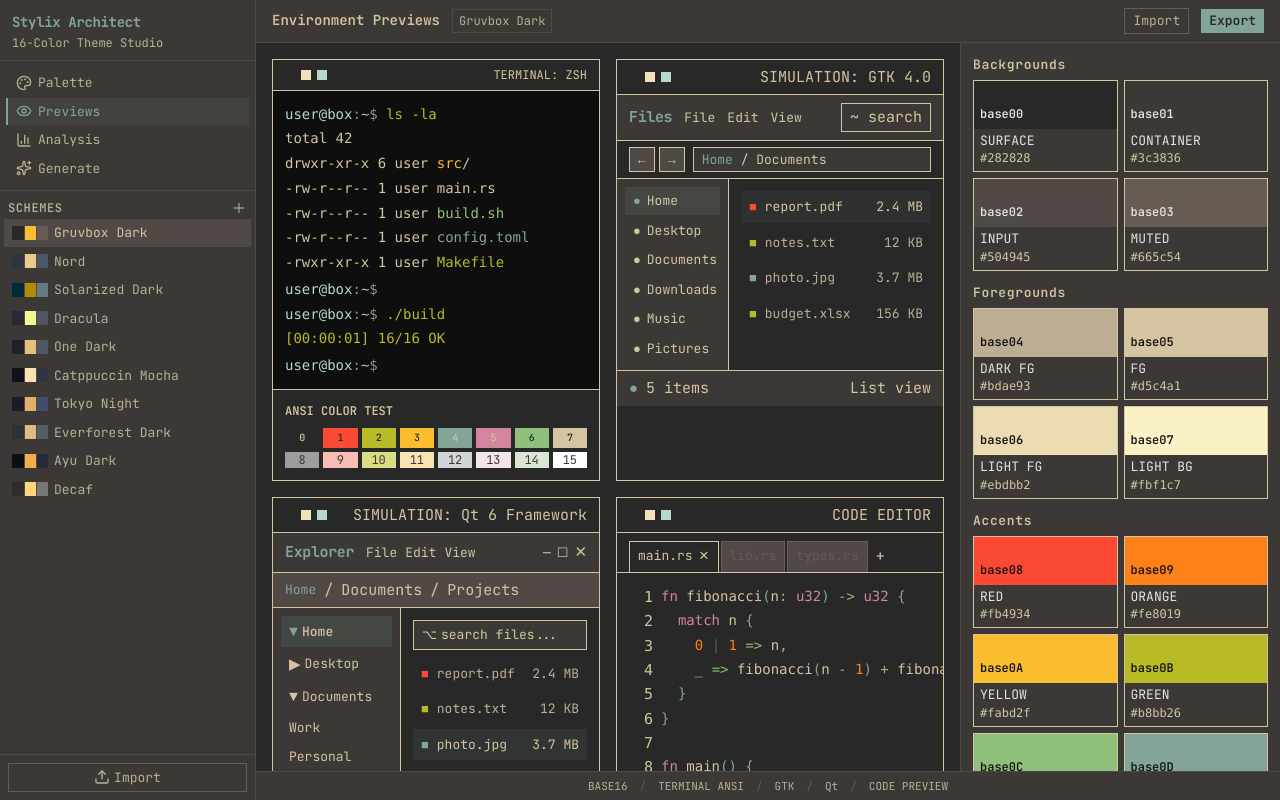
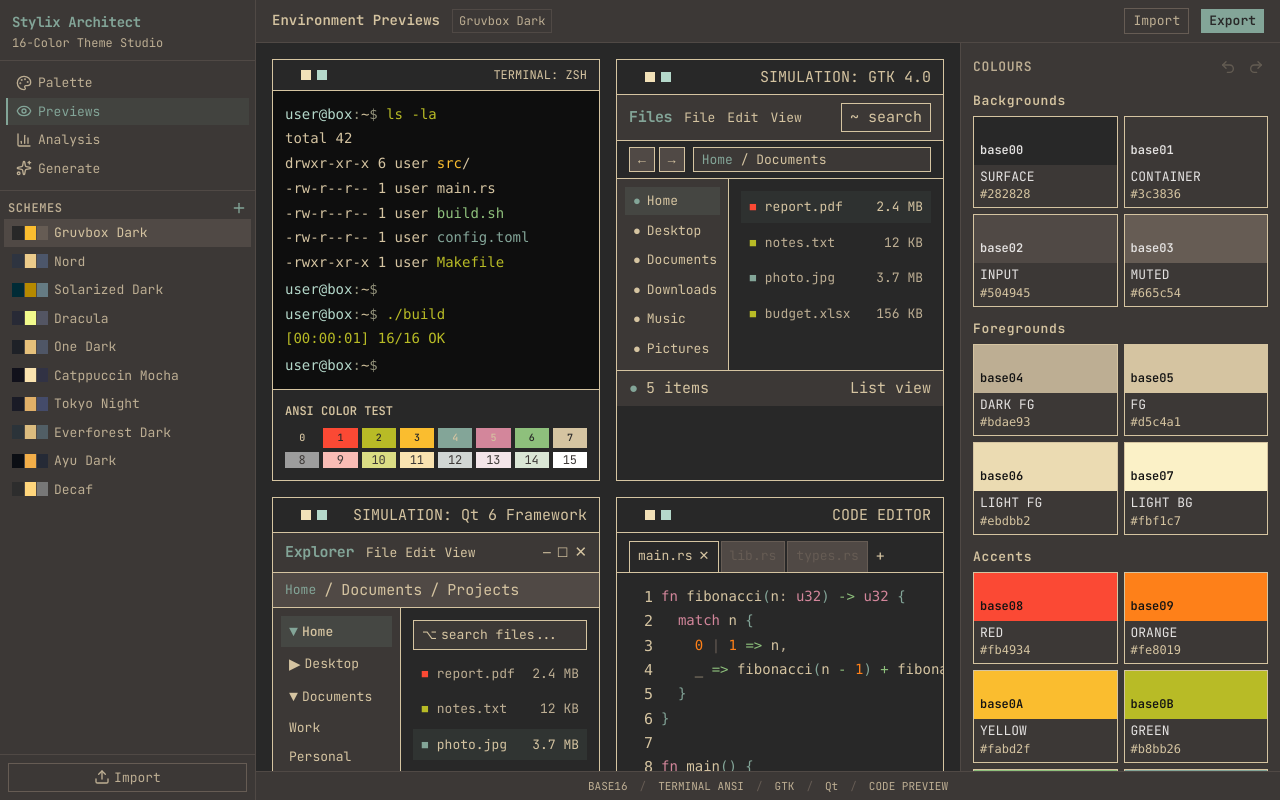
Before and after one commit to daniedu/16ceditor, a Next.js app: page / in a window 1280 px wide. Built offline with nearby package versions, Linux system fonts and the light colour scheme.

Commit message:
add undo/redo history, saturation badges, eyedropper picker from source image

```diff
--- a/src/app/components/ColorEditor.tsx
+++ b/src/app/components/ColorEditor.tsx
@@ -4,32 +4,63 @@ import { useState, useRef, useEffect } from "react";
 import { HexColorPicker } from "react-colorful";
 import { ColorScheme, BaseKey, HexColor } from "@/src/lib/types";
 import { BASE_KEYS, SWATCH_LABELS, SWATCH_GROUPS } from "@/src/lib/presets";
-import { hexToHsl, hslToHex, contrastRatio, wcagLevel } from "@/src/lib/color";
+import { hexToHsl, contrastRatio, wcagLevel } from "@/src/lib/color";
+import { Undo2, Redo2, Pipette } from "lucide-react";
 
 function luminance(hex: string): number {
-  const hsl = hexToHsl(hex);
-  return hsl.l;
-}
-
-function autoFixSaturation(hex: string): string {
-  const hsl = hexToHsl(hex);
-  const targetL = hsl.l > 50 ? Math.min(hsl.l, 70) : Math.min(hsl.l, 55);
-  const targetS = Math.min(hsl.s, 75);
-  return hslToHex(hsl.h, targetS, targetL);
+  return hexToHsl(hex).l;
 }
 
 export default function ColorEditor({
   scheme,
   onChange,
+  canUndo,
+  canRedo,
+  onUndo,
+  onRedo,
+  pickerTarget,
+  onPickerTargetChange,
 }: {
   scheme: ColorScheme;
   onChange: (s: ColorScheme) => void;
+  canUndo?: boolean;
+  canRedo?: boolean;
+  onUndo?: () => void;
+  onRedo?: () => void;
+  pickerTarget?: BaseKey | null;
+  onPickerTargetChange?: (k: BaseKey | null) => void;
 }) {
   const set = (k: BaseKey, v: HexColor) => onChange({ ...scheme, [k]: v });
   const [openPicker, setOpenPicker] = useState<BaseKey | null>(null);
 
   return (
     <div className="space-y-3">
+      <div className="flex items-center justify-between">
+        <div className="text-[13px] font-semibold tracking-wider" style={{ color: scheme.base04 }}>
+          COLOURS
+        </div>
+        <div className="flex items-center gap-1">
+          <button
+            onClick={onUndo}
+            disabled={!canUndo}
+            className="p-1 transition-opacity disabled:opacity-30"
+            style={{ color: scheme.base04 }}
+            title="Undo"
+          >
+            <Undo2 className="w-4 h-4" />
+          </button>
+          <button
+            onClick={onRedo}
+            disabled={!canRedo}
+            className="p-1 transition-opacity disabled:opacity-30"
+            style={{ color: scheme.base04 }}
+            title="Redo"
+          >
+            <Redo2 className="w-4 h-4" />
+          </button>
+        </div>
+      </div>
+
       {SWATCH_GROUPS.map((group) => (
         <div key={group.label}>
           <div className="text-[13px] font-semibold tracking-wider text-outline mb-1.5">{group.label}</div>
@@ -38,6 +69,7 @@ export default function ColorEditor({
               const hex = scheme[key];
               const lum = luminance(hex);
               const textColor = lum > 40 ? "#131313" : "#e4e2e1";
+              const isPicking = pickerTarget === key;
               return (
                 <SwatchCard
                   key={key}
@@ -46,9 +78,10 @@ export default function ColorEditor({
                   semantic={SWATCH_LABELS[key]}
                   textColor={textColor}
                   isOpen={openPicker === key}
+                  isPicking={isPicking}
                   onToggle={() => setOpenPicker(openPicker === key ? null : key)}
                   onChange={(c) => set(key, c)}
-                  onFix={() => set(key, autoFixSaturation(hex))}
+                  onPick={() => onPickerTargetChange?.(isPicking ? null : key)}
                 />
               );
             })}
@@ -92,9 +125,6 @@ export default function ColorEditor({
                 <span className="px-1 py-0.5 text-[10px]" style={{ color: c, border: `1px solid ${c}`, background: `${c}15` }}>
                   {level === "AAA" ? "AAA" : level === "AA" ? "AA" : "FAIL"}
                 </span>
-                {level === "fail" && (
-                  <span className="ml-auto" style={{ color: scheme.base08, fontSize: "10px" }}>ADJUST</span>
-                )}
               </div>
             );
           })}
@@ -104,12 +134,20 @@ export default function ColorEditor({
   );
 }
 
+function satLevel(hex: string): { pct: number; level: "low" | "mid" | "high" } {
+  const s = hexToHsl(hex).s;
+  return {
+    pct: Math.round(s),
+    level: s <= 40 ? "low" : s <= 70 ? "mid" : "high",
+  };
+}
+
 function SwatchCard({
-  hex, label, semantic, textColor, isOpen, onToggle, onChange, onFix,
+  hex, label, semantic, textColor, isOpen, isPicking, onToggle, onChange, onPick,
 }: {
   hex: string; label: string; semantic: string; textColor: string;
-  isOpen: boolean; onToggle: () => void; onChange: (c: string) => void;
-  onFix: () => void;
+  isOpen: boolean; isPicking: boolean; onToggle: () => void; onChange: (c: string) => void;
+  onPick: () => void;
 }) {
   const ref = useRef<HTMLDivElement>(null);
   const [inputHex, setInputHex] = useState(hex);
@@ -128,11 +166,19 @@ function SwatchCard({
     return () => document.removeEventListener("mousedown", handler);
   }, [isOpen, onToggle]);
 
+  const sat = satLevel(hex);
+  const satColor = sat.level === "low" ? "#a6e3a1" : sat.level === "mid" ? "#f9e2af" : "#f38ba8";
+
   return (
-    <div ref={ref} className="relative group">
+    <div
+      ref={ref}
+      className="relative group"
+      style={isPicking ? { outline: `2px solid ${satColor}`, outlineOffset: 1, borderRadius: 4 } : undefined}
+    >
       <button
         onClick={onToggle}
         className="w-full cursor-pointer text-left border border-surface-high hover:border-outline-variant transition-all"
+        style={{ borderColor: isPicking ? satColor : undefined }}
       >
         <div
           className="h-12 flex items-end p-1.5"
@@ -148,12 +194,27 @@ function SwatchCard({
         </div>
       </button>
 
-      <button
-        onClick={(e) => { e.stopPropagation(); onFix(); }}
-        className="absolute top-1 right-1 px-1.5 py-0.5 text-[13px] bg-[#131313]/80 text-primary opacity-0 group-hover:opacity-100 transition-opacity"
-      >
-        FIX SAT
-      </button>
+      <div className="absolute top-1 right-1 flex items-center gap-0.5 opacity-0 group-hover:opacity-100 transition-opacity">
+        <span
+          className="flex items-center gap-0.5 px-1 py-0.5 text-[10px] font-semibold"
+          style={{ background: "#131313cc", color: satColor }}
+          title={`Saturation: ${sat.pct}%`}
+        >
+          <span className="w-1.5 h-1.5 rounded-full" style={{ background: satColor }} />
+          S{sat.pct}
+        </span>
+        <button
+          onClick={(e) => { e.stopPropagation(); onPick(); }}
+          className="p-1"
+          style={{
+            background: isPicking ? `${satColor}33` : "#131313cc",
+            color: satColor,
+          }}
+          title="Pick from source image"
+        >
+          <Pipette className="w-3 h-3" />
+        </button>
+      </div>
 
       {isOpen && (
         <div className="absolute top-full left-0 z-50 mt-1 bg-surface border border-surface-high p-2 shadow-lg">
--- a/src/app/page.tsx
+++ b/src/app/page.tsx
@@ -1,9 +1,11 @@
 "use client";
 
 import { useState, useCallback, useRef } from "react";
-import { ColorScheme, ViewTab } from "@/src/lib/types";
+import { ColorScheme, ViewTab, BaseKey } from "@/src/lib/types";
 import { presets, createEmptyScheme } from "@/src/lib/presets";
 import { usePersistedSchemes } from "@/src/lib/usePersistedSchemes";
+import { useUndoRedo } from "@/src/lib/useUndoRedo";
+import { pickColorFromImage } from "@/src/lib/color";
 import Sidebar from "./components/Sidebar";
 import ColorEditor from "./components/ColorEditor";
 import ContrastPanel from "./components/ContrastPanel";
@@ -13,6 +15,7 @@ import QtPreview from "./components/QtPreview";
 import CodePreview from "./components/CodePreview";
 import GeneratePanel from "./components/GeneratePanel";
 import ImportExport from "./components/ImportExport";
+import { Pipette } from "lucide-react";
 
 function nextSlug(schemes: ColorScheme[]): string {
   return `custom-${schemes.length + 1}`;
@@ -23,7 +26,10 @@ export default function Home() {
   const [activeSlug, setActiveSlug] = useState(presets[0].slug || "gruvbox-dark");
   const [activeTab, setActiveTab] = useState<ViewTab>("previews");
   const [modalMode, setModalMode] = useState<"import" | "export" | null>(null);
+  const [pickerTarget, setPickerTarget] = useState<BaseKey | null>(null);
   const mainRef = useRef<HTMLDivElement>(null);
+
+  const undoRedo = useUndoRedo<ColorScheme>();
 
   const FALLBACK_SCHEME = presets[0] || createEmptyScheme("Fallback");
   const activeScheme = schemes.find((s) => s.slug === activeSlug) || schemes[0] || FALLBACK_SCHEME;
@@ -31,11 +37,38 @@ export default function Home() {
   const handleSelect = useCallback((s: ColorScheme) => {
     setActiveSlug(s.slug || FALLBACK_SCHEME.slug || "");
     if (mainRef.current) mainRef.current.scrollTop = 0;
-  }, []);
+    setPickerTarget(null);
+    undoRedo.check(s.slug || "");
+  }, [undoRedo]);
 
   const handleChange = useCallback((updated: ColorScheme) => {
-    setSchemes((prev) => prev.map((s) => (s.slug === updated.slug ? updated : s)));
-  }, []);
+    const slug = updated.slug;
+    if (slug) {
+      setSchemes((prev) => {
+        const old = prev.find((s) => s.slug === slug);
+        if (old) undoRedo.push(slug, old);
+        return prev.map((s) => (s.slug === slug ? updated : s));
+      });
+    }
+  }, [undoRedo]);
+
+  const handleUndo = useCallback(() => {
+    const slug = activeScheme.slug;
+    if (!slug) return;
+    const prev = undoRedo.undo(slug, activeScheme);
+    if (prev) {
+      setSchemes((s) => s.map((x) => (x.slug === slug ? prev : x)));
+    }
+  }, [activeScheme, undoRedo]);
+
+  const handleRedo = useCallback(() => {
+    const slug = activeScheme.slug;
+    if (!slug) return;
+    const next = undoRedo.redo(slug, activeScheme);
+    if (next) {
+      setSchemes((s) => s.map((x) => (x.slug === slug ? next : x)));
+    }
+  }, [activeScheme, undoRedo]);
 
   const handleAdd = useCallback(() => {
     const slug = nextSlug(schemes);
@@ -76,7 +109,82 @@ export default function Home() {
     setActiveTab("previews");
   }, [schemes]);
 
+  const handleImageClick = useCallback((e: React.MouseEvent<HTMLImageElement>) => {
+    if (!pickerTarget) return;
+    const img = e.currentTarget;
+    const hex = pickColorFromImage(img, e.clientX, e.clientY);
+    if (hex) {
+      setSchemes((prev) => {
+        const old = prev.find((s) => s.slug === activeScheme.slug);
+        if (old) undoRedo.push(activeScheme.slug || "", old);
+        return prev.map((s) =>
+          s.slug === activeScheme.slug ? { ...s, [pickerTarget]: hex } : s
+        );
+      });
+      setPickerTarget(null);
+    }
+  }, [pickerTarget, activeScheme.slug, undoRedo]);
+
   const { base00, base01, base02, base03, base04, base05, base0D } = activeScheme;
+
+  const sourceImage = activeScheme.sourceImage && (
+    <div
+      className="flex flex-col border overflow-hidden"
+      style={{ borderColor: base02, background: base01 }}
+    >
+      <div
+        className="text-[12px] font-semibold px-3 py-1.5 flex items-center justify-between"
+        style={{ color: base04 }}
+      >
+        <span>SOURCE IMAGE</span>
+        {pickerTarget && (
+          <span className="flex items-center gap-1 text-[11px]" style={{ color: base0D }}>
+            <Pipette className="w-3 h-3" />
+            picking {pickerTarget}
+          </span>
+        )}
+      </div>
+      <img
+        src={activeScheme.sourceImage}
+        alt="Source"
+        className="w-full object-contain"
+        style={{
+          maxHeight: 320,
+          background: base00,
+          cursor: pickerTarget ? "crosshair" : "default",
+        }}
+        onClick={handleImageClick}
+      />
+    </div>
+  );
+
+  const sideSourceImage = activeScheme.sourceImage && (
+    <div className="flex flex-col border overflow-hidden" style={{ borderColor: base02 }}>
+      <div
+        className="text-[11px] font-semibold px-2 py-1 flex items-center justify-between"
+        style={{ color: base04 }}
+      >
+        <span>SOURCE IMAGE</span>
+        {pickerTarget && (
+          <span className="flex items-center gap-1 text-[10px]" style={{ color: base0D }}>
+            <Pipette className="w-2.5 h-2.5" />
+            {pickerTarget}
+          </span>
+        )}
+      </div>
+      <img
+        src={activeScheme.sourceImage}
+        alt="Source"
+        className="w-full object-contain"
+        style={{
+          maxHeight: 160,
+          background: base00,
+          cursor: pickerTarget ? "crosshair" : "default",
+        }}
+        onClick={handleImageClick}
+      />
+    </div>
+  );
 
   return (
     <div className="h-screen flex overflow-hidden" style={{ background: base00, color: base05 }}>
@@ -138,22 +246,7 @@ export default function Home() {
           <div ref={mainRef} className="flex-1 overflow-y-auto p-4">
             {activeTab === "previews" && (
               <div className="grid grid-cols-1 lg:grid-cols-2 gap-4">
-                {activeScheme.sourceImage && (
-                  <div
-                    className="flex flex-col border overflow-hidden"
-                    style={{ borderColor: base02, background: base01 }}
-                  >
-                    <div className="text-[12px] font-semibold px-3 py-1.5" style={{ color: base04 }}>
-                      SOURCE IMAGE
-                    </div>
-                    <img
-                      src={activeScheme.sourceImage}
-                      alt="Source"
-                      className="w-full object-contain"
-                      style={{ maxHeight: 320, background: base00 }}
-                    />
-                  </div>
-                )}
+                {sourceImage}
                 <TerminalPreview scheme={activeScheme} />
                 <GtkPreview scheme={activeScheme} />
                 <QtPreview scheme={activeScheme} />
@@ -163,7 +256,16 @@ export default function Home() {
 
             {activeTab === "editor" && (
               <div className="max-w-3xl">
-                <ColorEditor scheme={activeScheme} onChange={handleChange} />
+                <ColorEditor
+                  scheme={activeScheme}
+                  onChange={handleChange}
+                  canUndo={undoRedo.canUndo}
+                  canRedo={undoRedo.canRedo}
+                  onUndo={handleUndo}
+                  onRedo={handleRedo}
+                  pickerTarget={pickerTarget}
+                  onPickerTargetChange={setPickerTarget}
+                />
               </div>
             )}
 
@@ -184,20 +286,17 @@ export default function Home() {
             className="hidden xl:flex w-80 shrink-0 flex-col border-l overflow-y-auto p-3 space-y-4"
             style={{ background: base01, borderColor: base02 }}
           >
-            {activeScheme.sourceImage && (
-              <div className="flex flex-col border overflow-hidden" style={{ borderColor: base02 }}>
-                <div className="text-[11px] font-semibold px-2 py-1" style={{ color: base04 }}>
-                  SOURCE IMAGE
-                </div>
-                <img
-                  src={activeScheme.sourceImage}
-                  alt="Source"
-                  className="w-full object-contain"
-                  style={{ maxHeight: 160, background: base00 }}
-                />
-              </div>
-            )}
-            <ColorEditor scheme={activeScheme} onChange={handleChange} />
+            {sideSourceImage}
+            <ColorEditor
+              scheme={activeScheme}
+              onChange={handleChange}
+              canUndo={undoRedo.canUndo}
+              canRedo={undoRedo.canRedo}
+              onUndo={handleUndo}
+              onRedo={handleRedo}
+              pickerTarget={pickerTarget}
+              onPickerTargetChange={setPickerTarget}
+            />
             <ContrastPanel scheme={activeScheme} />
           </div>
         </div>
--- a/src/lib/color.ts
+++ b/src/lib/color.ts
@@ -119,3 +119,26 @@ export function adjustBrightnessForAnsi(hex: string, isBright: boolean): string
   }
   return hex;
 }
+
+export function pickColorFromImage(
+  img: HTMLImageElement,
+  clientX: number,
+  clientY: number,
+): string | null {
+  const rect = img.getBoundingClientRect();
+  const localX = clientX - rect.left;
+  const localY = clientY - rect.top;
+  if (localX < 0 || localX > rect.width || localY < 0 || localY > rect.height) return null;
+
+  const canvas = document.createElement("canvas");
+  canvas.width = img.naturalWidth;
+  canvas.height = img.naturalHeight;
+  const ctx = canvas.getContext("2d")!;
+  ctx.drawImage(img, 0, 0);
+
+  const px = Math.round((localX / rect.width) * img.naturalWidth);
+  const py = Math.round((localY / rect.height) * img.naturalHeight);
+  const data = ctx.getImageData(Math.min(px, img.naturalWidth - 1), Math.min(py, img.naturalHeight - 1), 1, 1).data;
+  if (data[3] < 128) return null;
+  return rgbToHex(data[0], data[1], data[2]);
+}
--- /dev/null
+++ b/src/lib/useUndoRedo.ts
@@ -0,0 +1,48 @@
+"use client";
+
+import { useRef, useCallback, useState } from "react";
+
+export function useUndoRedo<T>() {
+  const stacks = useRef(new Map<string, { past: T[]; future: T[] }>());
+  const [state, setState] = useState({ canUndo: false, canRedo: false });
+
+  const push = useCallback((key: string, current: T) => {
+    let stack = stacks.current.get(key);
+    if (!stack) {
+      stack = { past: [], future: [] };
+      stacks.current.set(key, stack);
+    }
+    stack.past.push(current);
+    if (stack.past.length > 50) stack.past.shift();
+    stack.future = [];
+    setState({ canUndo: true, canRedo: false });
+  }, []);
+
+  const undo = useCallback((key: string, current: T): T | undefined => {
+    const stack = stacks.current.get(key);
+    if (!stack || stack.past.length === 0) return;
+    const prev = stack.past.pop()!;
+    stack.future.push(current);
+    setState({ canUndo: stack.past.length > 0, canRedo: true });
+    return prev;
+  }, []);
+
+  const redo = useCallback((key: string, current: T): T | undefined => {
+    const stack = stacks.current.get(key);
+    if (!stack || stack.future.length === 0) return;
+    const next = stack.future.pop()!;
+    stack.past.push(current);
+    setState({ canUndo: true, canRedo: stack.future.length > 0 });
+    return next;
+  }, []);
+
+  const check = useCallback((key: string) => {
+    const stack = stacks.current.get(key);
+    setState({
+      canUndo: stack ? stack.past.length > 0 : false,
+      canRedo: stack ? stack.future.length > 0 : false,
+    });
+  }, []);
+
+  return { ...state, push, undo, redo, check };
+}
```
